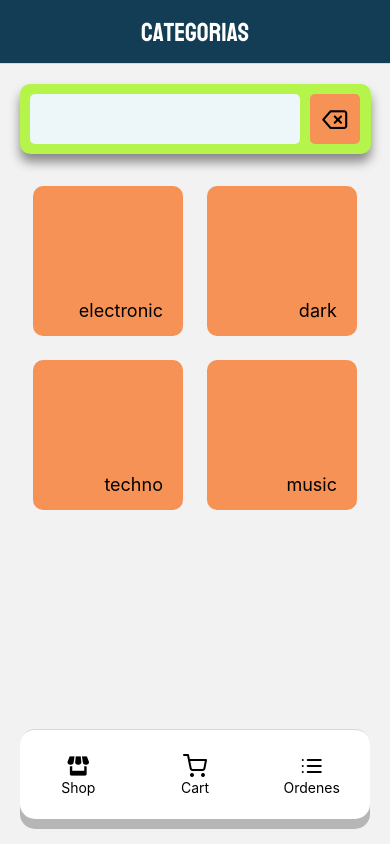
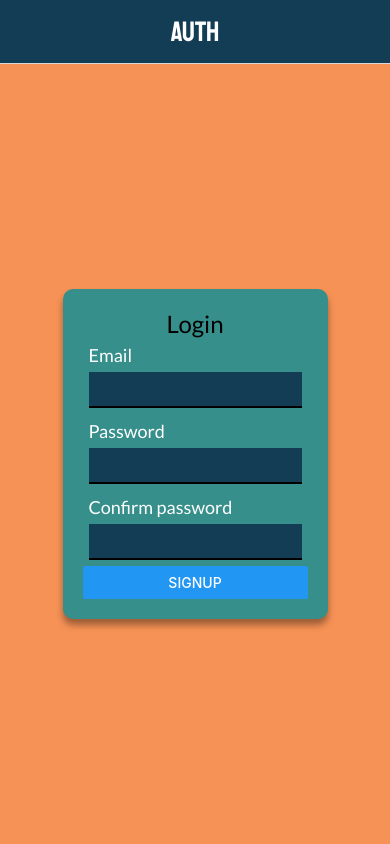
Before and after one commit to leanbenac/e-commerce-React-Native, a React Native app: screen /auth in a window 390 px wide. Built offline with nearby package versions, Linux system fonts and the light colour scheme.

Commit message:
add login & authentication

```diff
--- /dev/null
+++ b/Components/Input.js
@@ -0,0 +1,51 @@
+
+import { StyleSheet, Text, TextInput, View } from 'react-native'
+import React from 'react'
+import { colors } from '../styles/colors'
+
+const Input = ({label, password = false, onChange, value, error = null}) => {
+  return (
+    <View style={styles.container}>
+        <Text style={styles.text}>{label}</Text>
+      <TextInput
+        style={styles.input}
+        onChangeText={onChange}
+        secureTextEntry={password}
+        value={value}
+      />
+        {error ? <Text style={styles.error}>{error}</Text>: null}
+    </View>
+  )
+}
+
+export default Input
+
+const styles = StyleSheet.create({
+    container: {
+        padding: 6,
+        justifyContent: 'center',
+        alignItems: 'flex-start'
+    },
+    input: {
+        color: colors.beige,
+        backgroundColor: colors.darkBlue,
+        borderBottomWidth: 2,
+        borderBottomColor: colors.beige,
+        padding: 6,
+        width: '100%',
+        fontFamily: 'LatoRegular',
+        fontSize: 18,
+    },
+    text: {
+        fontFamily: 'LatoRegular',
+        fontSize: 18,
+        marginBottom: 6,
+        color: 'white',
+    },
+    error: {
+      fontFamily: 'LatoRegular',
+      fontSize: 12,
+      marginBottom: 4,
+      color: 'red',
+    }
+})
--- a/Constants/firebase.js
+++ b/Constants/firebase.js
@@ -1 +1,2 @@
-export const DB_URL= 'https://reactnative-ecommerce-d4f40-default-rtdb.asia-southeast1.firebasedatabase.app/'
+export const DB_URL= 'https://reactnative-ecommerce-d4f40-default-rtdb.asia-southeast1.firebasedatabase.app/';
+export const AUTH_SIGNUP = 'https://identitytoolkit.googleapis.com/v1/accounts:signUp?key=AIzaSyDi-RmiiwVNFSpkvJ-X38vmNaplM2DktZo'
--- /dev/null
+++ b/Navigation/Stacks/Auth/index.js
@@ -0,0 +1,44 @@
+import { StyleSheet } from 'react-native'
+import React from 'react'
+import { createNativeStackNavigator } from '@react-navigation/native-stack';
+import { colors } from '../../../styles/colors';
+import AuthScreen from '../../../Screens/AuthScreen';
+
+const Stack = createNativeStackNavigator();
+
+const AuthStack = () => {
+  return (
+    <Stack.Navigator initialRouteName=""
+        screenOptions={{
+          headerStyle: {
+            backgroundColor: colors.darkBlue
+          },
+          headerTintColor: "white",
+          headerTitleStyle: {
+            fontFamily: "Koulen",
+            fontSize: 28,
+          },
+          headerTitleAlign: "center",
+          // headerTransparent: true,
+          // header: () => {
+          //   return <Header/>
+          // }
+        }}
+      >
+        <Stack.Screen
+          name= "auth"
+          component={AuthScreen}
+          options={{
+            title: "Auth"
+          }}
+        >
+
+        </Stack.Screen>
+
+    </Stack.Navigator>
+  )
+}
+
+export default AuthStack;
+
+const styles = StyleSheet.create({})
--- a/Navigation/index.js
+++ b/Navigation/index.js
@@ -1,11 +1,22 @@
 import React from 'react'
 import { NavigationContainer } from '@react-navigation/native'
 import TabNavigatorLogged from './Tabs/UserLogged'
+import { useSelector } from 'react-redux'
+import AuthStack from './Stacks/Auth'
 
 const MainNavigator = () => {
+
+  const {user} = useSelector(state => state.auth.value)
+
+  console.log(user);
+
   return (
     <NavigationContainer>
-      <TabNavigatorLogged/>
+      {user.email ?
+        <TabNavigatorLogged />
+        :
+        <AuthStack />
+      }
     </NavigationContainer>
   )
 }
--- /dev/null
+++ b/Screens/AuthScreen.js
@@ -0,0 +1,81 @@
+
+
+import { Button, StyleSheet, Text, View } from 'react-native'
+import React, { useState } from 'react'
+import { colors } from '../styles/colors'
+import Input from '../Components/Input'
+import { useDispatch } from 'react-redux'
+import { signUp } from '../features/auth'
+import { schemaEmail, schemaPassword } from '../Utils/validateSchemas'
+
+const LoginScreen = () => {
+
+    const [registroVista, setRegistroVista] = useState(false)
+    const [email, setEmail] = useState("");
+    const [emailError, setEmailError] = useState("");
+    const [password, setPassword] = useState("");
+    const [confirmPassword, setConfirmPassword] = useState("");
+    const dispatch = useDispatch()
+
+    const handleSignup = () => {
+
+        const validateEmail = schemaEmail.validate({email: email})
+
+        const validatePassword = schemaPassword.validate({password: password})
+
+        console.log(validateEmail);
+        console.log(validatePassword)
+
+        if (validateEmail.error) setEmailError(validateEmail.error.message)
+
+        else setEmailError("")
+
+        if (password === confirmPassword){
+            console.log("Se registra!");
+            dispatch(signUp({email: email, password: password}))
+        }
+    }
+
+    return (
+        <View style={styles.container}>
+            <View style={styles.content}>
+                <Text style={styles.title}>{registroVista ? "Registro": "Login"}</Text>
+                <Input label="Email" password={false} onChange={setEmail} value ={email} error={emailError}/>
+                <Input label="Password" password={true} onChange={setPassword} value ={password}/>
+                <Input label="Confirm password" password={true} onChange={setConfirmPassword} value ={confirmPassword}/>
+                <Button title="Signup" onPress={handleSignup}/>
+            </View>
+        </View>
+    )
+}
+
+export default LoginScreen
+
+const styles = StyleSheet.create({
+    container: {
+        flex: 1,
+        justifyContent: 'center',
+        alignItems: 'center',
+        backgroundColor: colors.lightOrange
+    },
+    content: {
+        backgroundColor: colors.darkGreen,
+        padding: 20,
+        justifyContent: 'center',
+        borderRadius: 10,
+        shadowColor: "#000",
+        shadowOffset: {
+            width: 0,
+            height: 6,
+        },
+        shadowOpacity: 0.37,
+        shadowRadius: 7.49,
+        elevation: 12,
+    },
+    title: {
+        fontFamily: 'LatoRegular',
+        fontSize: 24,
+        textAlign: 'center'
+    },
+
+})
--- a/Store/index.js
+++ b/Store/index.js
@@ -3,6 +3,7 @@ import categoriesReducer from '../features/categories'
 import productsReducer from '../features/products'
 import cartReducer from '../features/cart';
 import orderReducer from '../features/orders'
+import authReducer from '../features/auth'
 
  const store = configureStore({
   reducer: {
@@ -10,6 +11,7 @@ import orderReducer from '../features/orders'
       products: productsReducer,
       cart: cartReducer,
       orders: orderReducer,
+      auth: authReducer,
   }
 })
 
--- /dev/null
+++ b/Utils/validateSchemas.js
@@ -0,0 +1,24 @@
+import Joi from 'joi'
+
+export const schemaEmail = Joi.object({
+    email: Joi.string()
+        .email({tlds:{allow: false}})
+        .empty()
+        .messages({
+            "string.email": "Formato no válido",
+            "string.empty": "Campo obligatorio",
+        })
+})
+
+export const schemaPassword = Joi.object({
+    password: Joi.string()
+        .empty()
+        .min(6)
+        .max(100)
+        .alphanum()
+        .messages({
+            "string.empty": "Campo obligatorio",
+            "string.min": "El password debe tener 6 caracteres",
+            "string.alphanum": "Deben ser caracteres alfanumericos"
+        })
+})
--- /dev/null
+++ b/features/auth/index.js
@@ -0,0 +1,70 @@
+
+import { createAsyncThunk, createSlice } from "@reduxjs/toolkit";
+import { AUTH_SIGNUP } from "../../Constants/firebase";
+
+const initialState = {
+    //inicialiazo
+    value: {
+        user: {
+            userId: "",
+            email: "",
+            token: ""
+        },
+        loading: false,
+        error: "",
+    }
+}
+
+export const signUp = createAsyncThunk(
+    'auth/signUp',
+    async (emailAndPassword, asyncThunk) => {
+        // console.log(_);
+        // console.log(asyncThunk.getState());
+        try {
+           const res = await fetch (`${AUTH_SIGNUP}`, {
+               method: 'POST',
+               body: JSON.stringify({
+                   email: emailAndPassword.email,
+                   password: emailAndPassword.password,
+                   returnSecureToken: true,
+               })
+           });
+           const data = await res.json()
+           console.log(data);
+           return data
+        } catch (error) {
+            return rejectWithValue('Opps there seems to be an error')
+        }
+    }
+)
+
+export const authSlice = createSlice({
+    name: "auth",
+    initialState,
+    reducers: {
+
+    },
+    //manejo de asincronia
+    extraReducers: {
+        [signUp.pending]: (state) => {
+            state.value.loading = true
+        },
+        [signUp.fulfilled]: (state, {payload}) => {
+            console.log(payload)
+            if (payload.error) {
+                state.value.error = payload.error.message
+            }
+            state.value.loading = false
+
+            state.value.user.userId = payload.localId
+            state.value.user.email = payload.email
+            state.value.user.token = payload.idToken
+        },
+        [signUp.rejected]: (state) => {
+            state.value.loading = false
+            state.value.error = "Error en signup"
+        }
+    }
+})
+
+export default authSlice.reducer;
--- a/package.json
+++ b/package.json
@@ -17,6 +17,7 @@
     "expo": "~44.0.0",
     "expo-font": "~10.0.4",
     "expo-status-bar": "~1.2.0",
+    "joi": "^17.6.0",
     "react": "17.0.1",
     "react-dom": "17.0.1",
     "react-native": "0.64.3",
```
Also changed, not shown: 1 other file (tests, documents, lock files or other folders).
